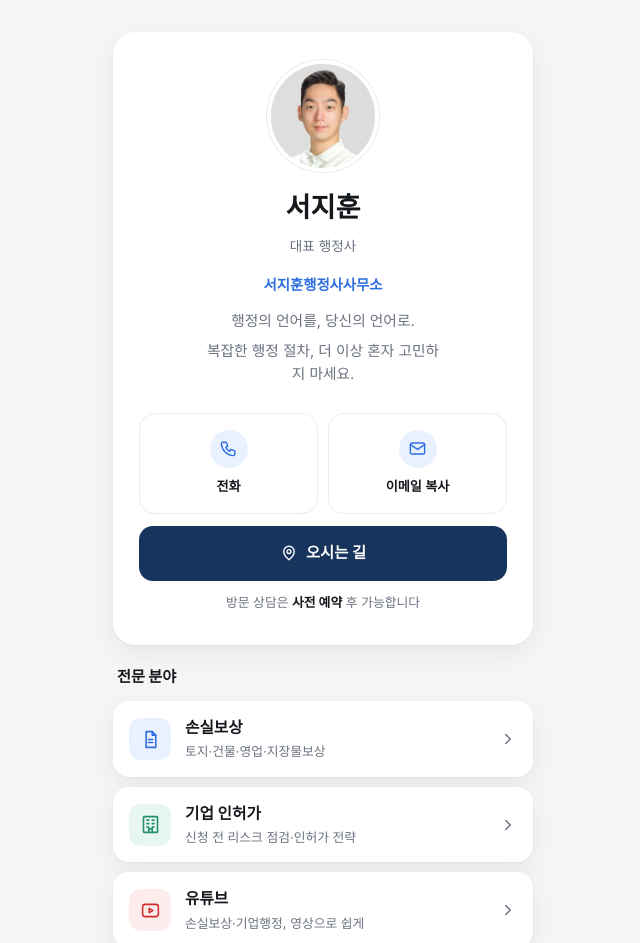
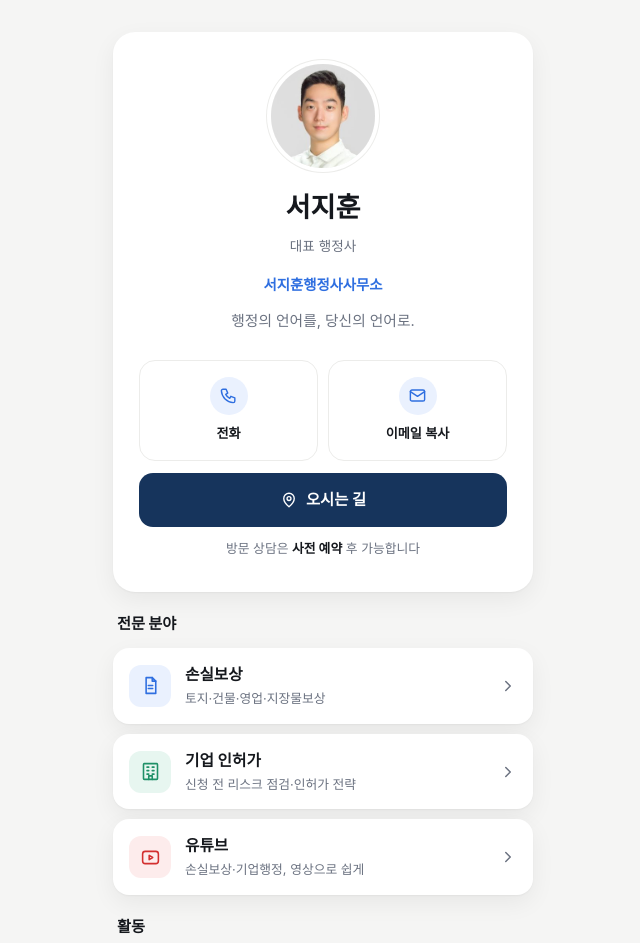
Before and after one commit to seovino9267-bit/seojihoon-card, a plain HTML site: page index.html in a window 1280 px wide. Shown: the top 943 px of the page, without its empty margins (317-957 px from the left). Drawn offline with Linux system fonts and the light colour scheme.

Commit message:
명함: 소개 문구 둘째 줄 제거(슬로건 한 줄만)
Co-Authored-By: Claude Fable 5.1 <noreply@anthropic.com>

```diff
--- a/index.html
+++ b/index.html
@@ -107,7 +107,6 @@ body{
 
 .office{margin:16px 0 0;font-size:.9rem;font-weight:600;color:var(--accent)}
 .tagline{margin:14px 0 0;font-size:.92rem;color:var(--muted);max-width:26ch}
-.tagline-sub{display:inline-block;margin-top:6px}
 
 .icon-buttons{display:grid;grid-template-columns:repeat(2,1fr);gap:10px;width:100%;margin-top:26px}
 .icon-btn{
@@ -222,7 +221,7 @@ a:focus-visible{outline:2px solid var(--accent);outline-offset:2px}
     <h1 class="name">서지훈</h1>
     <p class="romanization">대표 행정사</p>
     <p class="office">서지훈행정사사무소</p>
-    <p class="tagline">행정의 언어를, 당신의 언어로.<br><span class="tagline-sub">복잡한 행정 절차, 더 이상 혼자 고민하지 마세요.</span></p>
+    <p class="tagline">행정의 언어를, 당신의 언어로.</p>
 
     <div class="icon-buttons">
       <a class="icon-btn" href="tel:010-5953-5995">
```
